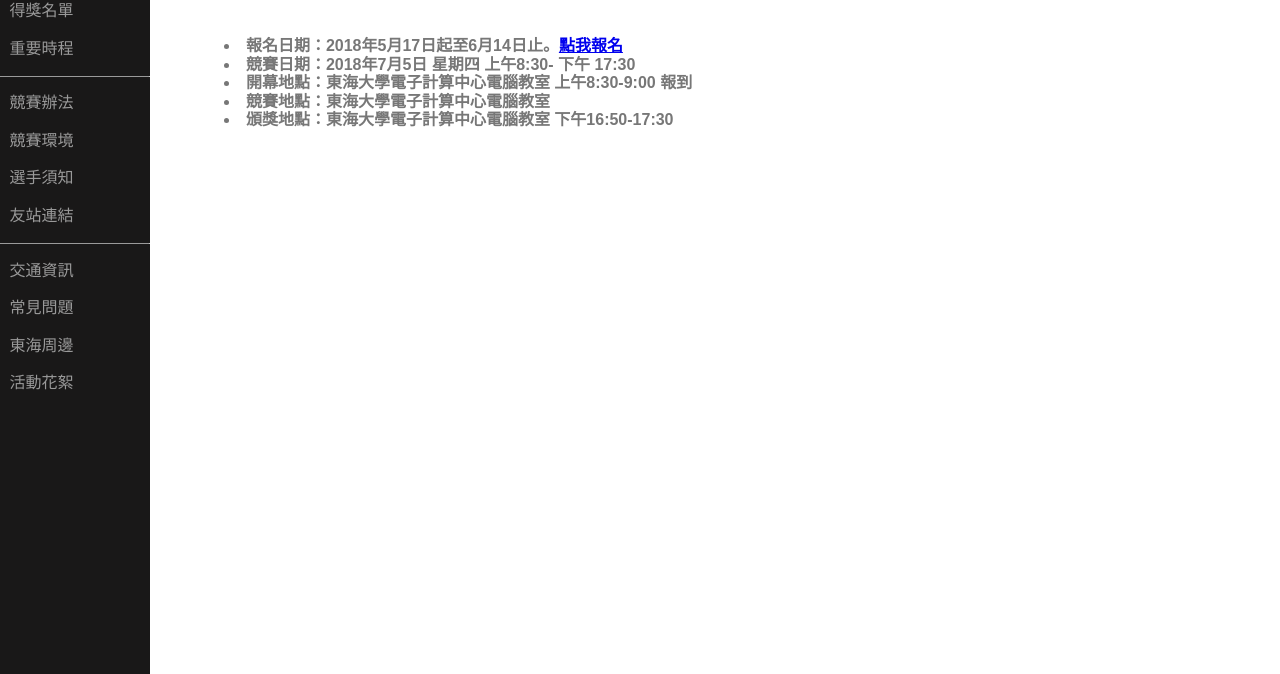
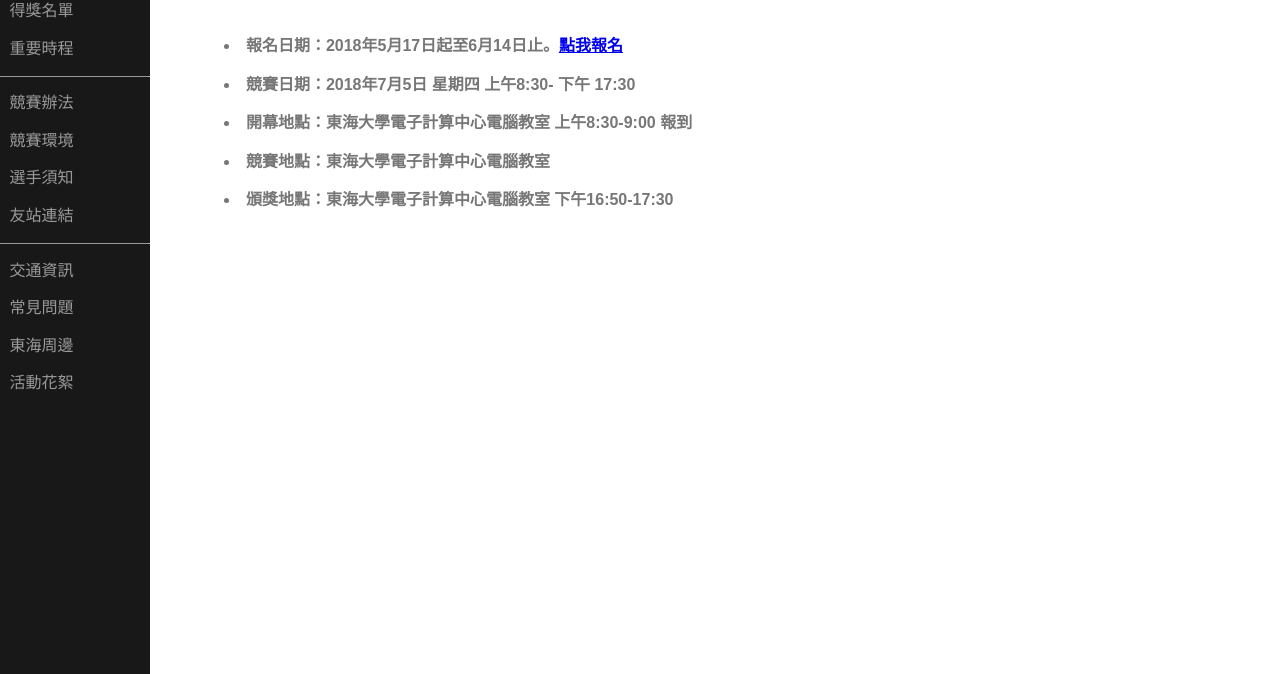
Before and after one commit to NamiWizard/ncpu2018, a plain HTML site: page index.html in a window 1280 px wide. Shown: the part 126-800 px from the top of the page. Drawn offline with nearby package versions, Linux system fonts and the light colour scheme.

Commit message:
修正行距

```diff
--- a/index.html
+++ b/index.html
@@ -17,7 +17,11 @@
             <link rel="stylesheet" href="css/layouts/side-menu.css">
         <!--<![endif]-->
     <style type="text/css">
-        #Head{
+li{
+    margin-bottom: 20px;
+}
+
+#Head{
       border-top:5px rgb(67, 207, 200) solid;
       border-bottom:5px rgb(67, 207, 200) solid;
       padding:1.25%;
```
